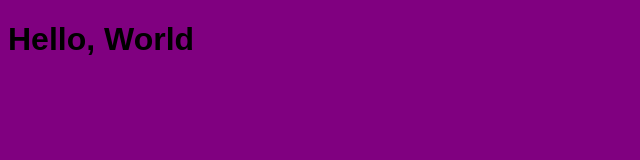
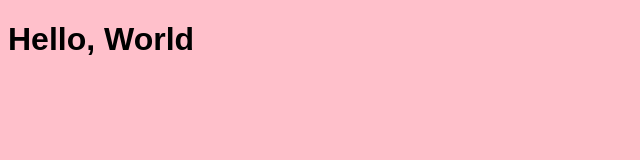
Before and after one commit to vegsemd/hello-world, a plain HTML site: page index.html in a window 1280 px wide. Shown: the whole page, without its empty margins (0-640 px from the left). Drawn offline with Linux system fonts and the light colour scheme.

Commit message:
background changed to pink

```diff
--- a/style.css
+++ b/style.css
@@ -1,3 +1,3 @@
 body {
-	background-color: purple;
+	background-color: pink;
 }
```
